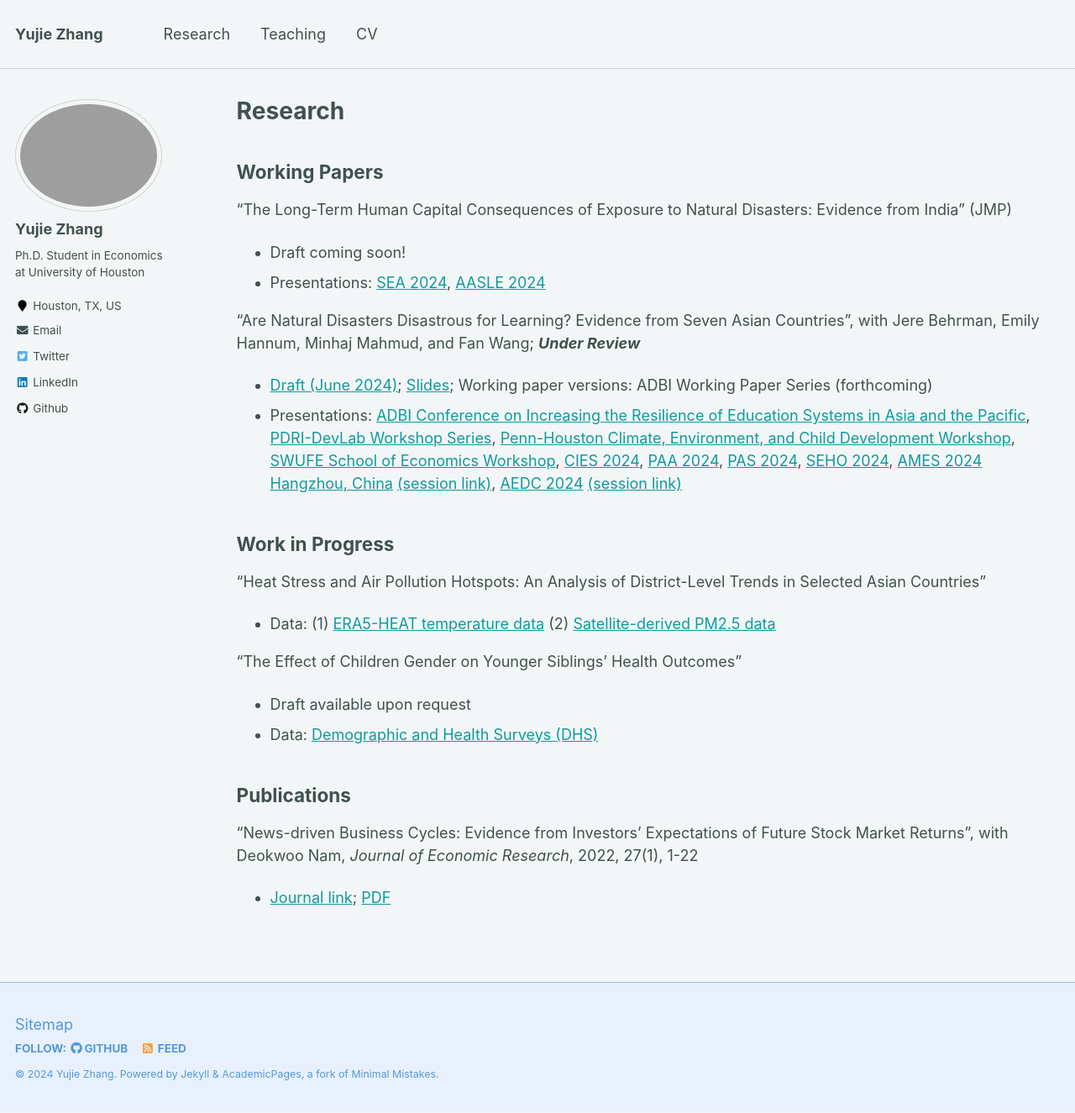
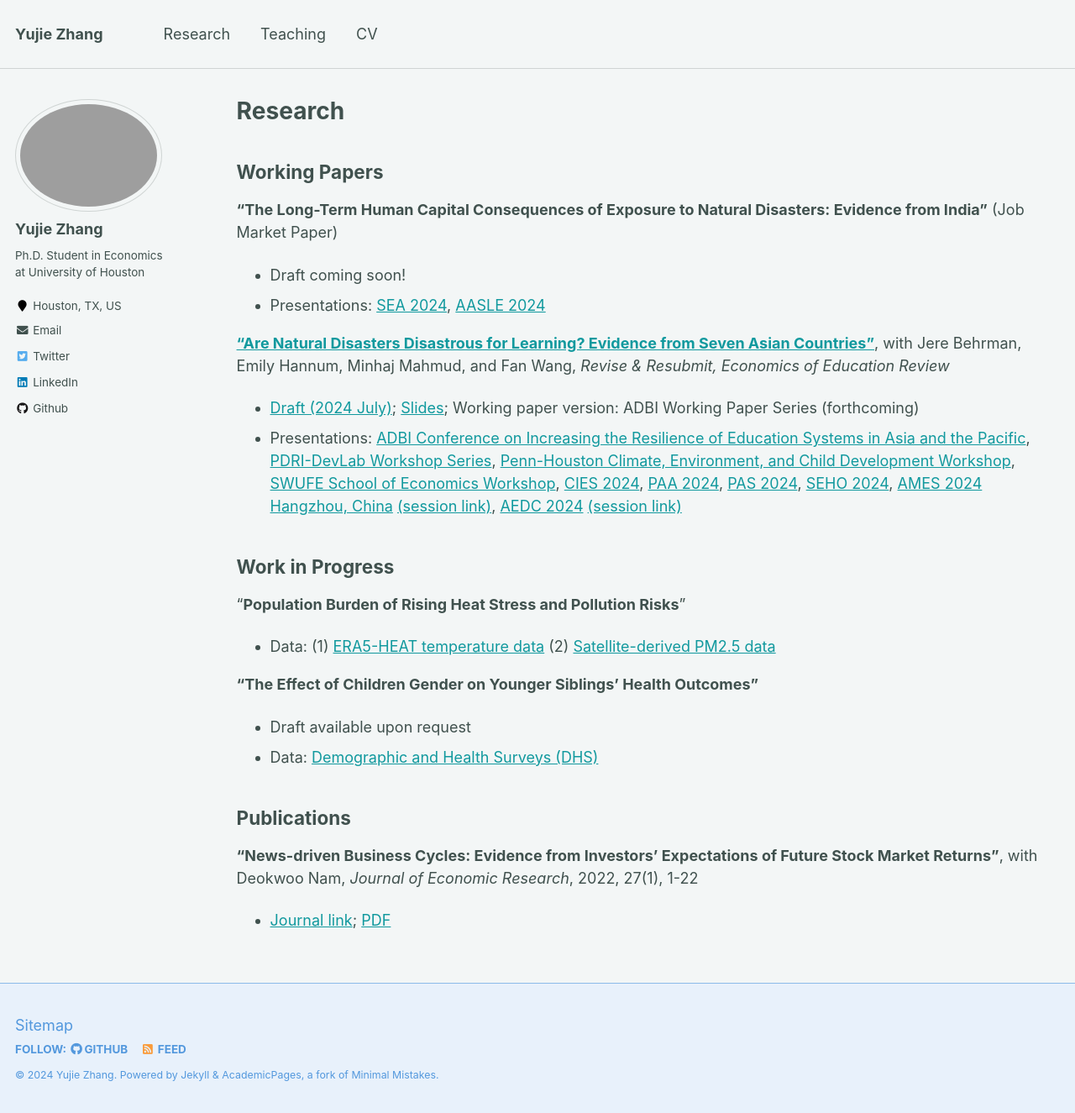
Before and after one commit to yujiezhangecon/yujiezhangecon.github.io, a Jekyll site: the page built from _pages/research.md, in a window 1280 px wide and 1325 px high. Shown: the whole window at 84% size. Built offline with Jekyll 4.4.1, drawn with Linux system fonts in a browser that asks for light colours.

Commit message:
Update research.md

```diff
--- a/_pages/research.md
+++ b/_pages/research.md
@@ -22,13 +22,13 @@ author_profile: true
 Working Papers
 --
 
-"The Long-Term Human Capital Consequences of Exposure to Natural Disasters: Evidence from India" (JMP)
+**"The Long-Term Human Capital Consequences of Exposure to Natural Disasters: Evidence from India"** (Job Market Paper)
 - Draft coming soon!
 - Presentations: [SEA 2024](https://sea.mymeetingsavvy.net/program), [AASLE 2024](https://www.aasle.org/bangkok-conference-info)
 
 
-"Are Natural Disasters Disastrous for Learning? Evidence from Seven Asian Countries", with Jere Behrman, Emily Hannum, Minhaj Mahmud, and Fan Wang; **_Under Review_**
-- [Draft (June 2024)](http://yujiezhangecon.github.io/files/DisasterEducationAsiaMicsEmDat_ZhangEtal.pdf); [Slides](http://yujiezhangecon.github.io/files/PrjRDSE/ADBI_MICS_presentation_AEDC2024.pdf); Working paper versions: ADBI Working Paper Series (forthcoming) <br>
+[**"Are Natural Disasters Disastrous for Learning? Evidence from Seven Asian Countries"**](http://yujiezhangecon.github.io/files/DisasterEducationAsiaMicsEmDat_ZhangEtal.pdf), with Jere Behrman, Emily Hannum, Minhaj Mahmud, and Fan Wang, _Revise & Resubmit, Economics of Education Review_
+- [Draft (2024 July)](http://yujiezhangecon.github.io/files/DisasterEducationAsiaMicsEmDat_ZhangEtal.pdf); [Slides](http://yujiezhangecon.github.io/files/PrjRDSE/ADBI_MICS_presentation_AEDC2024.pdf); Working paper version: ADBI Working Paper Series (forthcoming) <br>
 - Presentations:
 [ADBI Conference on Increasing the Resilience of Education Systems in Asia and the Pacific](https://www.adb.org/news/events/increasing-the-resilience-of-education-systems-in-asia-and-the-pacific),
 [PDRI-DevLab Workshop Series](https://pdri-devlab.upenn.edu/event/pdri-devlab-workshop-series-emily-hannum/),
@@ -45,11 +45,11 @@ Working Papers
 Work in Progress
 --
 
-"Heat Stress and Air Pollution Hotspots: An Analysis of District-Level Trends in Selected Asian Countries"
+"**Population Burden of Rising Heat Stress and Pollution Risks**"
 - Data: (1) [ERA5-HEAT temperature data](https://cds-beta.climate.copernicus.eu/datasets/derived-utci-historical?tab=overview)
         (2) [Satellite-derived PM2.5 data](https://sites.wustl.edu/acag/datasets/surface-pm2-5/)
 
-"The Effect of Children Gender on Younger Siblings' Health Outcomes"
+**"The Effect of Children Gender on Younger Siblings' Health Outcomes"**
 - Draft available upon request
 - Data: [Demographic and Health Surveys (DHS)](https://dhsprogram.com/data/)
 
@@ -57,6 +57,6 @@ Work in Progress
 Publications
 --
 
-"News-driven Business Cycles: Evidence from Investors’ Expectations of Future Stock Market Returns", with Deokwoo Nam, *Journal of Economic Research*, 2022, 27(1), 1-22
+**"News-driven Business Cycles: Evidence from Investors’ Expectations of Future Stock Market Returns"**, with Deokwoo Nam, *Journal of Economic Research*, 2022, 27(1), 1-22
 
 - [Journal link](https://papersearch.net/thesis/article.asp?key=3948237); [PDF](http://yujiezhangecon.github.io/files/ZhangNam.pdf) <br>
```
